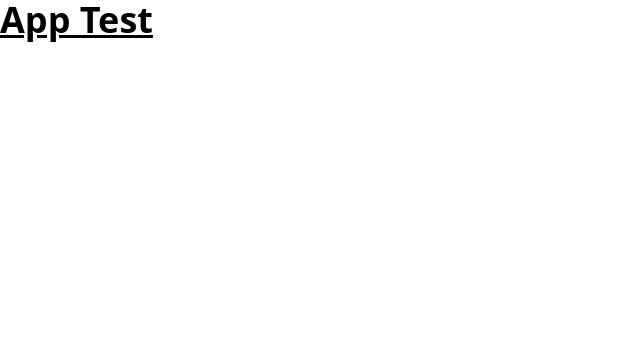
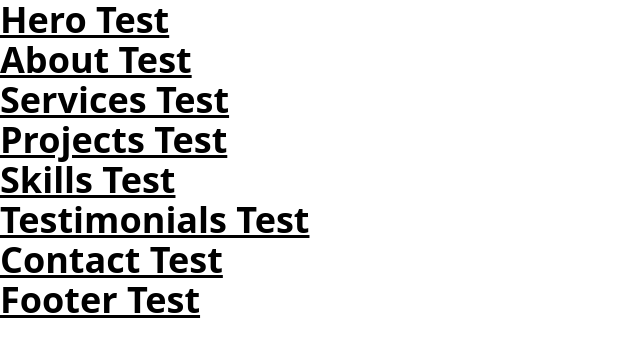
Before and after one commit to rpittezr/riviera-portfolio, a React (Vite) app in the folder app/: page / in a window 1280 px wide. Shown: the top 356 px of the page, without its empty margins (0-640 px from the left). Built offline with nearby package versions, Linux system fonts and the light colour scheme.

Commit message:
feat: Page structure

```diff
--- a/app/src/App.tsx
+++ b/app/src/App.tsx
@@ -1,9 +1,27 @@
+import { Hero } from "./components/Hero";
+import { About } from "./components/About";
+import { Services } from "./components/Services";
+import { Projects } from "./components/Projects";
+import { Skills } from "./components/Skills";
+import { Testimonials } from "./components/Testimonials";
+import { Contact } from "./components/Contact";
+import { Footer } from "./components/Footer";
+
 import "./App.css";
 
 function App() {
   return (
     <>
-      <h1 className="underline font-bold text-4xl">App Test</h1>
+      <main>
+        <Hero />
+        <About />
+        <Services />
+        <Projects />
+        <Skills />
+        <Testimonials />
+        <Contact />
+        <Footer />
+      </main>
     </>
   );
 }
--- /dev/null
+++ b/app/src/components/About.tsx
@@ -0,0 +1,7 @@
+export function About() {
+  return (
+    <>
+      <h2 className="underline font-bold text-4xl">About Test</h2>
+    </>
+  );
+}
--- /dev/null
+++ b/app/src/components/Contact.tsx
@@ -0,0 +1,7 @@
+export function Contact() {
+  return (
+    <>
+      <h2 className="underline font-bold text-4xl">Contact Test</h2>
+    </>
+  );
+}
--- /dev/null
+++ b/app/src/components/Footer.tsx
@@ -0,0 +1,7 @@
+export function Footer() {
+  return (
+    <>
+      <h2 className="underline font-bold text-4xl">Footer Test</h2>
+    </>
+  );
+}
--- /dev/null
+++ b/app/src/components/Hero.tsx
@@ -0,0 +1,7 @@
+export function Hero() {
+  return (
+    <>
+      <h2 className="underline font-bold text-4xl">Hero Test</h2>
+    </>
+  );
+}
--- /dev/null
+++ b/app/src/components/Projects.tsx
@@ -0,0 +1,7 @@
+export function Projects() {
+  return (
+    <>
+      <h2 className="underline font-bold text-4xl">Projects Test</h2>
+    </>
+  );
+}
--- /dev/null
+++ b/app/src/components/Services.tsx
@@ -0,0 +1,7 @@
+export function Services() {
+  return (
+    <>
+      <h2 className="underline font-bold text-4xl">Services Test</h2>
+    </>
+  );
+}
--- /dev/null
+++ b/app/src/components/Skills.tsx
@@ -0,0 +1,7 @@
+export function Skills() {
+  return (
+    <>
+      <h2 className="underline font-bold text-4xl">Skills Test</h2>
+    </>
+  );
+}
--- /dev/null
+++ b/app/src/components/Testimonials.tsx
@@ -0,0 +1,7 @@
+export function Testimonials() {
+  return (
+    <>
+      <h2 className="underline font-bold text-4xl">Testimonials Test</h2>
+    </>
+  );
+}
```
